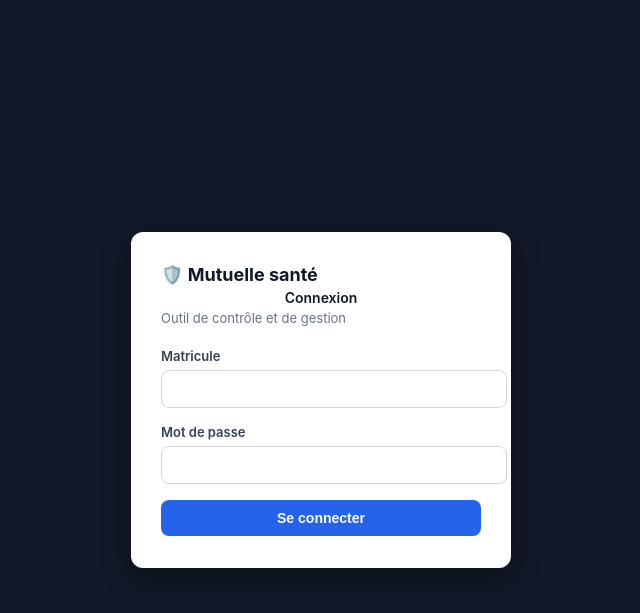
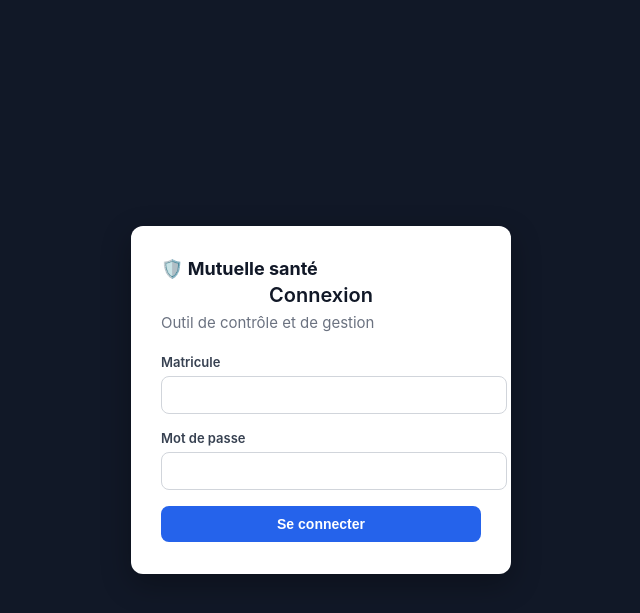
Before and after one commit to Alhadhur/mutuellemwali, a Django app: template backend/accounts/templates/registration/login.html in a window 1280 px wide. Shown: the top 613 px of the page, without its empty margins (319-959 px from the left). Run offline with Django 5.2, Linux system fonts and the light colour scheme; the template is opened without the code that fills it, so the values that code supplies are empty, except form fields; tables that the repository leaves empty hold one stand-in row (values such as "Sample post"); form fields are guessed from the names that the template uses.

Commit message:
Agrandir le texte « Connexion » et le sous-titre de la page de connexion
Co-Authored-By: Claude Sonnet 5 <noreply@anthropic.com>

```diff
--- a/backend/accounts/templates/registration/login.html
+++ b/backend/accounts/templates/registration/login.html
@@ -9,8 +9,8 @@
          font-family: -apple-system, "Segoe UI", Roboto, Arial, sans-serif; background:#111827; }
   .card { background:#fff; border-radius:12px; padding:32px 30px; width: 320px; box-shadow: 0 10px 30px rgba(0,0,0,.3); }
   h1 { font-size:18px; margin: 0 0 4px; color:#111827; }
-  p.connexion { text-align:center; font-size:14px; font-weight:600; color:#111827; margin:0 0 4px; }
-  p.sub { font-size:13px; color:#6b7280; margin:0 0 22px; }
+  p.connexion { text-align:center; font-size:20px; font-weight:600; color:#111827; margin:0 0 6px; }
+  p.sub { font-size:15px; color:#6b7280; margin:0 0 22px; }
   label { display:block; font-size:13px; color:#374151; margin-bottom:6px; font-weight:600; }
   input { width:100%; padding:10px 12px; border:1px solid #d1d5db; border-radius:8px; font-size:14px; margin-bottom:16px; }
   input:focus { outline: 2px solid #2563eb; border-color: transparent; }
```
